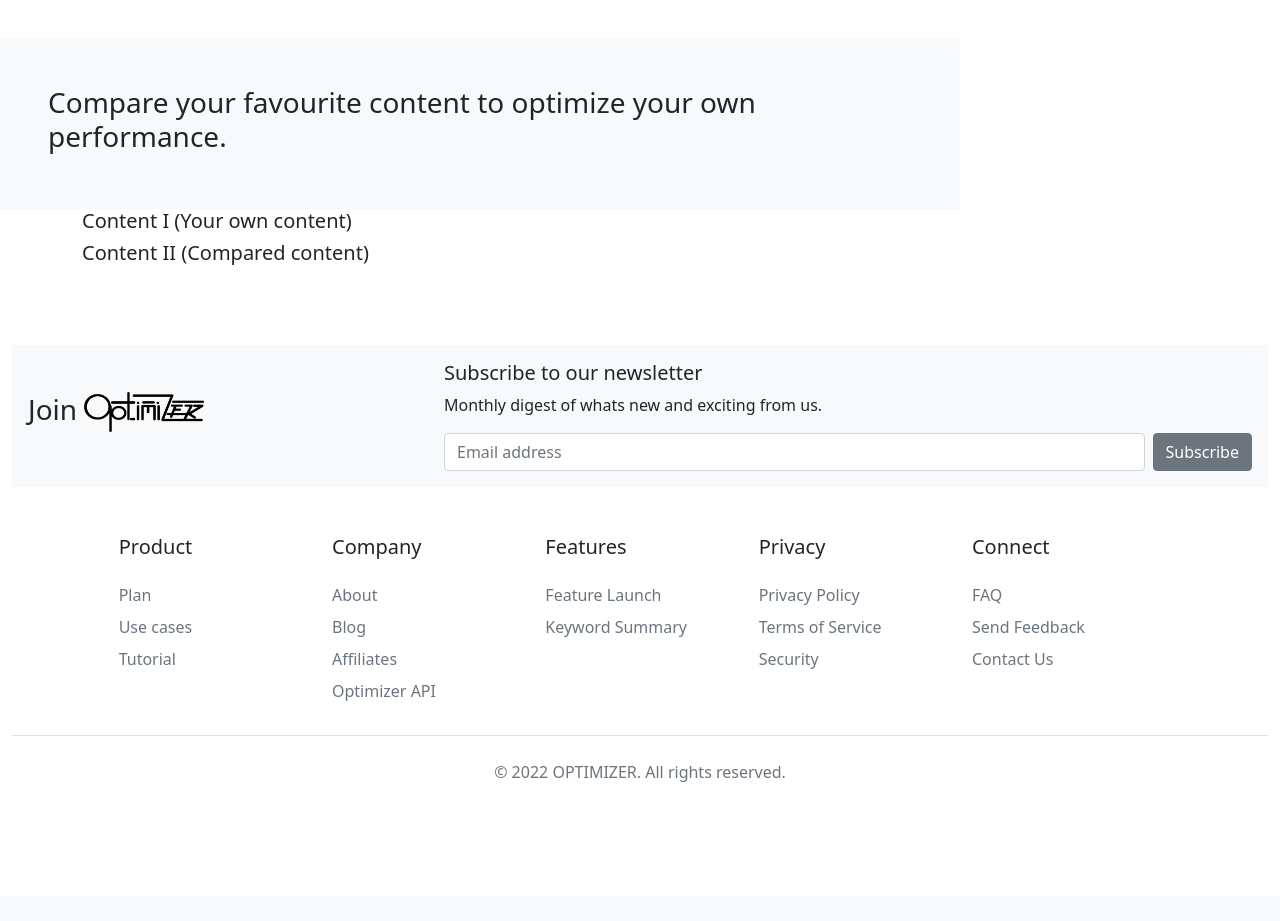
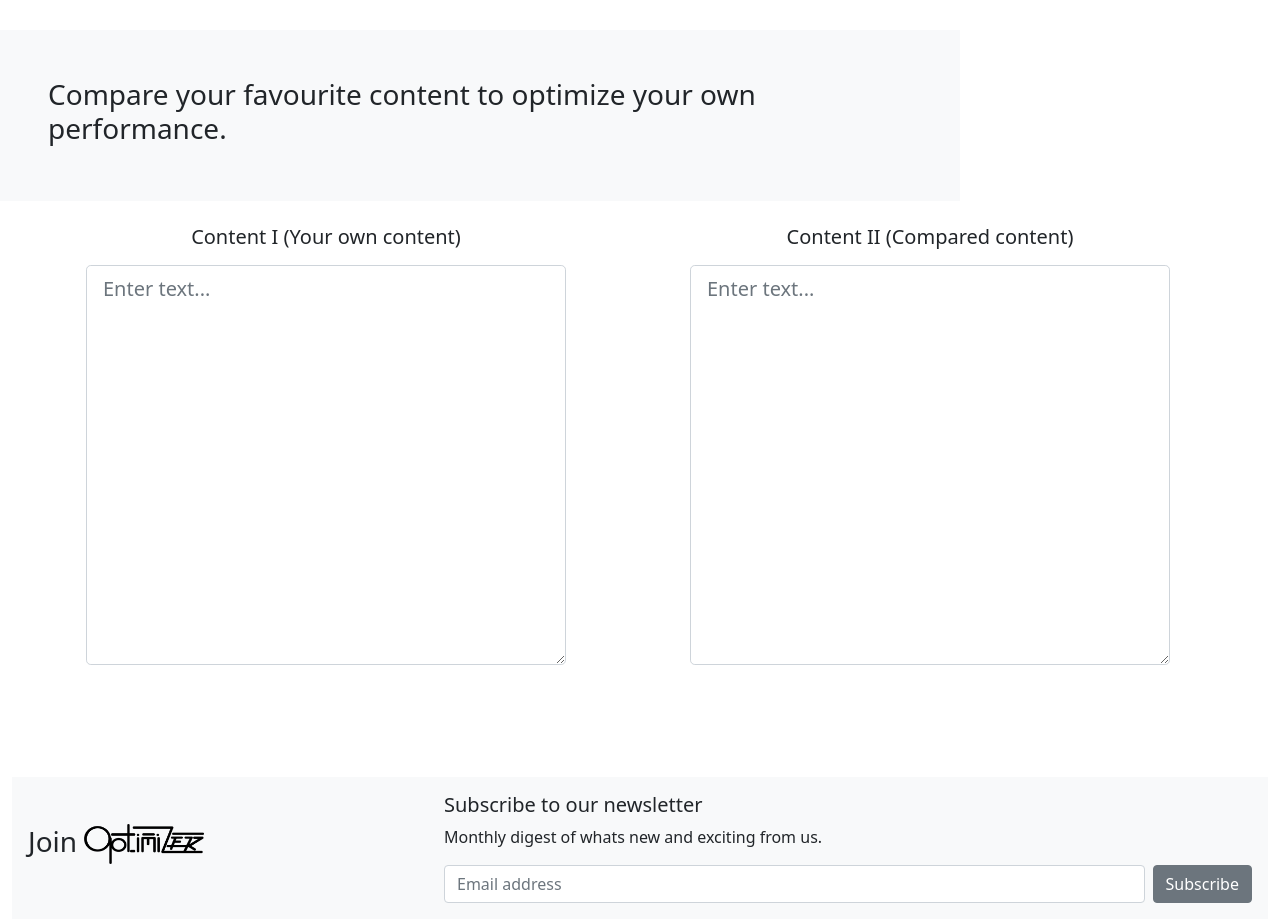
Before and after one commit to SarmSKunatham/Optimizer-font-end, a Flask app: page /product in a window 1280 px wide. Shown: the part 147-1068 px from the top of the page. Before the commit the page ends 929 px from the top, so only its background shows below. Run offline with Flask 2, Linux system fonts and the light colour scheme.

Commit message:
Update product

```diff
--- a/NLP_Project/flaskr/templates/blog/product.html
+++ b/NLP_Project/flaskr/templates/blog/product.html
@@ -1,24 +1,25 @@
 {% extends 'base.html' %}
 
 {% block title %}Optimizer's Product{% endblock %}
-{% block header %}<h1 class="text-center mt-3 mb-3">OUR PRODUCT</h1>{% endblock %}
+{% block stylesheet %}
+    <link rel="stylesheet" href="{{url_for('static', filename='product.css')}}">
+{% endblock %}
+{% block header %}<h1 class="text-center mt-3">OUR PRODUCT</h1>{% endblock %}
 {% block content %}
     <div class='container-fluid'>
         <div class='row'>
             <div class="col-9  bg-light p-5">
                 <h3 >Compare your favourite content to optimize your own performance.</h3>
             </div>
-            <div class="col-3">
-                <div class="container d-flex justify-content-between">
-                </div>
+        </div>
+        <div class="row container-fluid mt-4 mb-4">
+            <div class="col-lg-6 col-sm-12 mx-auto d-flex flex-column bd-highlight mb-3">
+                <label class="form-label text-center"><h5>Content I (Your own content)</h5></label>
+                <textarea name="floatingTextarea1" class="form-control form-control-lg mx-auto" id="floatingTextarea1" placeholder="Enter text..." style="height: 25rem; width:30rem"></textarea>
             </div>
-        </div>
-        <div class="container" id="product-container" class="d-flex justify-content-around">
-            <div id="content1">
-                <h5>Content I (Your own content)</h5>
-            </div>
-            <div id="content2">
-                <h5>Content II (Compared content)</h5>
+            <div class="col-lg-6 col-sm-12 mx-auto d-flex flex-column bd-highlight mb-3">
+                <label class="form-label text-center"><h5>Content II (Compared content)</h5></label>
+                <textarea name="floatingTextarea1" class="form-control form-control-lg mx-auto" placeholder="Enter text..." id="floatingTextarea2" style="height: 25rem; width:30rem"></textarea>
             </div>
         </div>
     </div>
```
Also changed, not shown: NLP_Project/flaskr/static/product.css (added).
